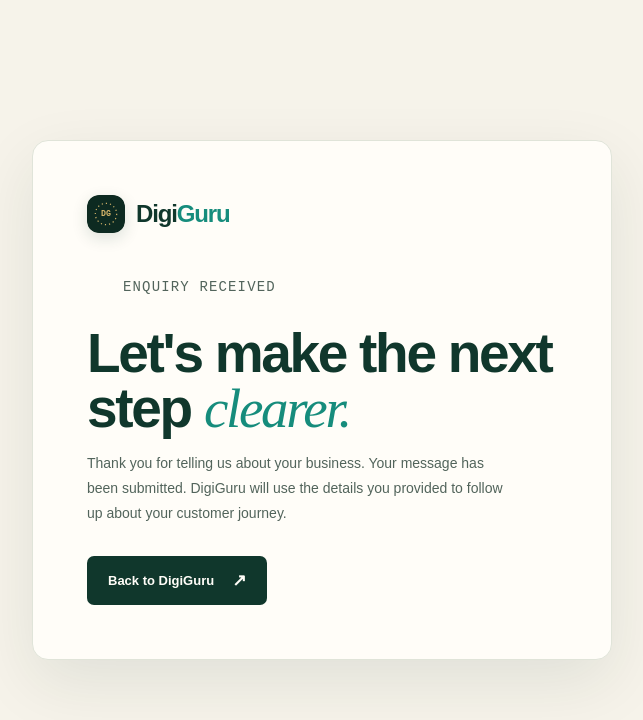
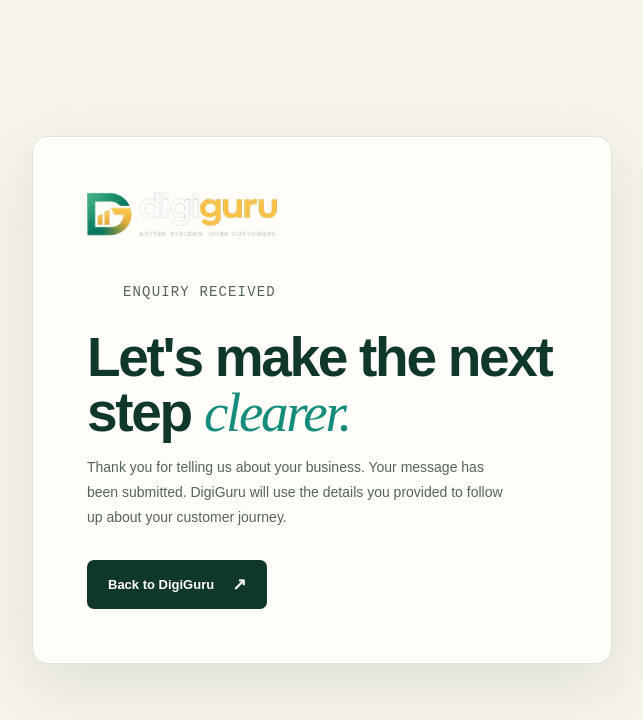
Before and after one commit to robinmigwi/digiguru-website, a plain HTML site: page digiguru-site/thank-you.html in a window 1280 px wide. Shown: the whole page, without its empty margins (318-961 px from the left). Drawn offline with Linux system fonts and the light colour scheme.

Commit message:
Apply DigiGuru logo to enquiry confirmation page

```diff
--- a/digiguru-site/thank-you.html
+++ b/digiguru-site/thank-you.html
@@ -11,7 +11,7 @@
 </head>
 <body class="thank-you-page">
   <main class="thank-you-card">
-    <a class="brand" href="/" aria-label="DigiGuru home"><img src="favicon.svg" width="42" height="42" alt="" class="brand-mark" /><span class="brand-word">Digi<span>Guru</span></span></a>
+    <a class="brand" href="/" aria-label="DigiGuru home"><img src="digiguru-logo.webp" width="200" height="49" alt="DigiGuru. Better systems. More customers." class="brand-logo" /></a>
     <p class="eyebrow" style="margin-top:35px"><span class="eyebrow-line"></span> ENQUIRY RECEIVED</p>
     <h1>Let's make the next step <em>clearer.</em></h1>
     <p>Thank you for telling us about your business. Your message has been submitted. DigiGuru will use the details you provided to follow up about your customer journey.</p>
```
